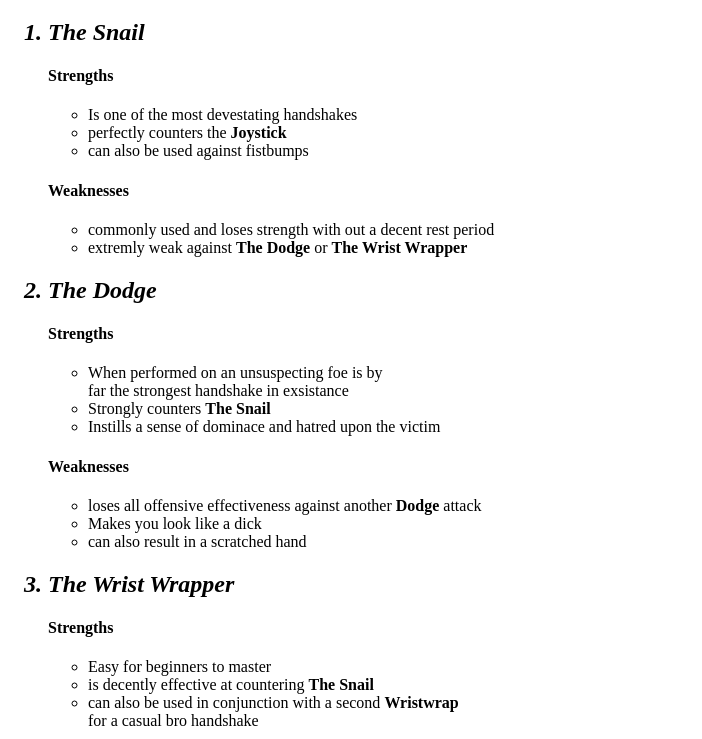
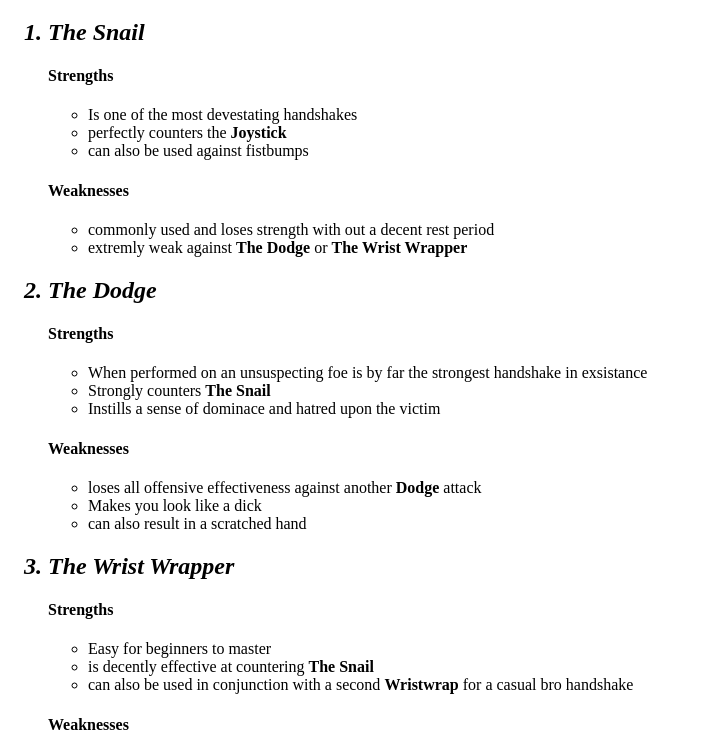
Before and after one commit to Udub616/Udub616.github.io, a plain HTML site: page index.html in a window 1280 px wide. Shown: the part 61-800 px from the top of the page, without its empty margins (0-702 px from the left). Drawn offline with Linux system fonts and the light colour scheme.

Commit message:
Update index.html

```diff
--- a/index.html
+++ b/index.html
@@ -25,7 +25,7 @@
             <h2><i><li>The Dodge</li></i></h2>
                 <h4>Strengths</h4>
                 <ul>
-                    <li>When performed on an unsuspecting foe is by<br> far
+                    <li>When performed on an unsuspecting foe is by far
                     the strongest handshake in exsistance</li>
                     <li>Strongly counters <b>The Snail</b></li>
                     <li>Instills a sense of dominace and hatred upon the victim</li>
@@ -41,7 +41,7 @@
                 <ul>
                     <li>Easy for beginners to master</li>
                     <li>is decently effective at countering <b>The Snail</b></li>
-                    <li>can also be used in conjunction with a second <b>Wristwrap</b><br>
+                    <li>can also be used in conjunction with a second <b>Wristwrap</b>
                     for a casual bro handshake</li>
                 </ul>
                 <h4>Weaknesses</h4>
@@ -74,7 +74,7 @@
                 </ul>
                 <h4>Weaknesses</h4>
                 <ul>
-                    <li>Can only be used against standard handshakes or on rare<br>
+                    <li>Can only be used against standard handshakes or on rare
                     occasions <b>The Wrist Wrap</b></li>
                     <li>extremly weak against <b>The Dodge</b>, <b>The Snail</b>, and <b>the Joystick</b></li>
                 </ul>
```
